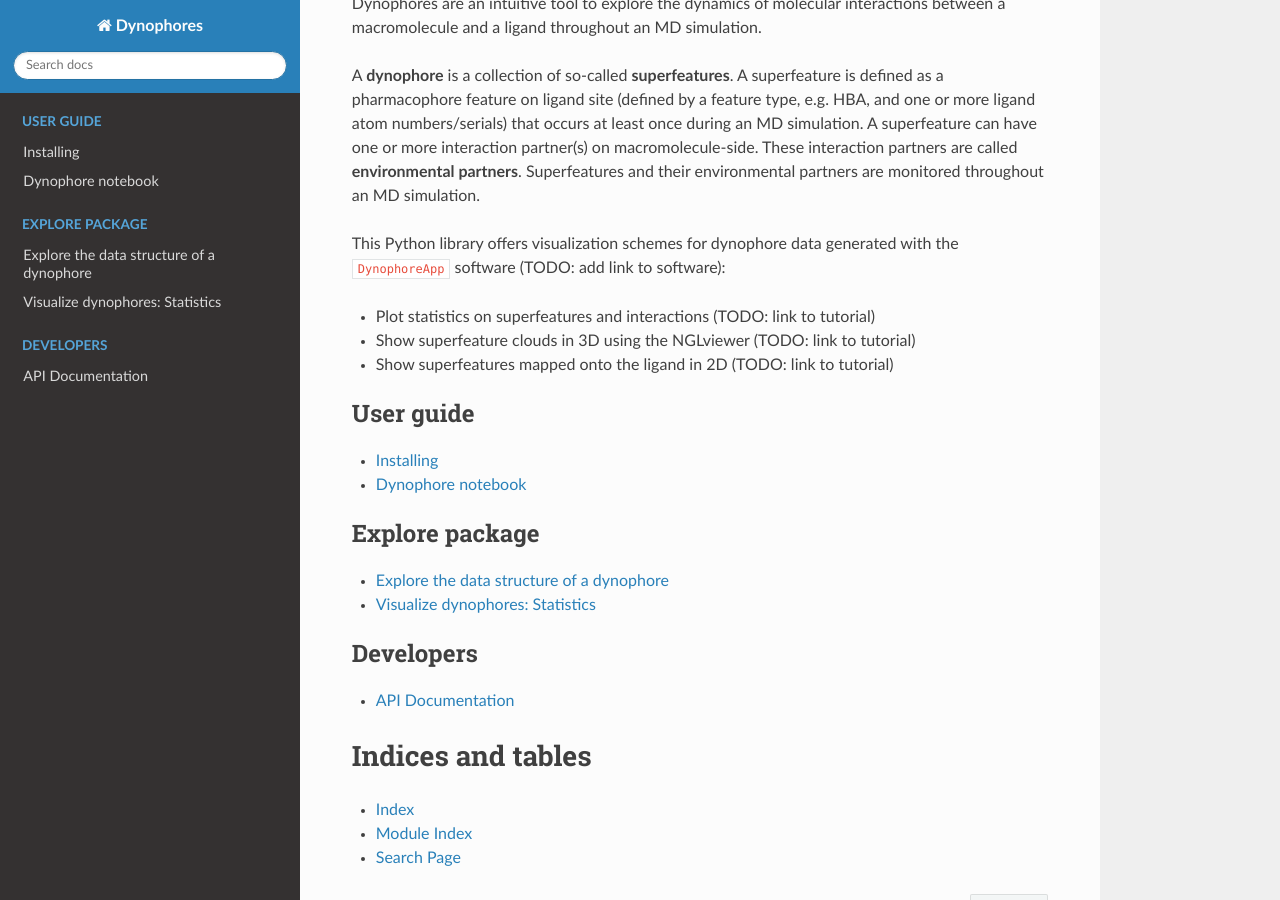
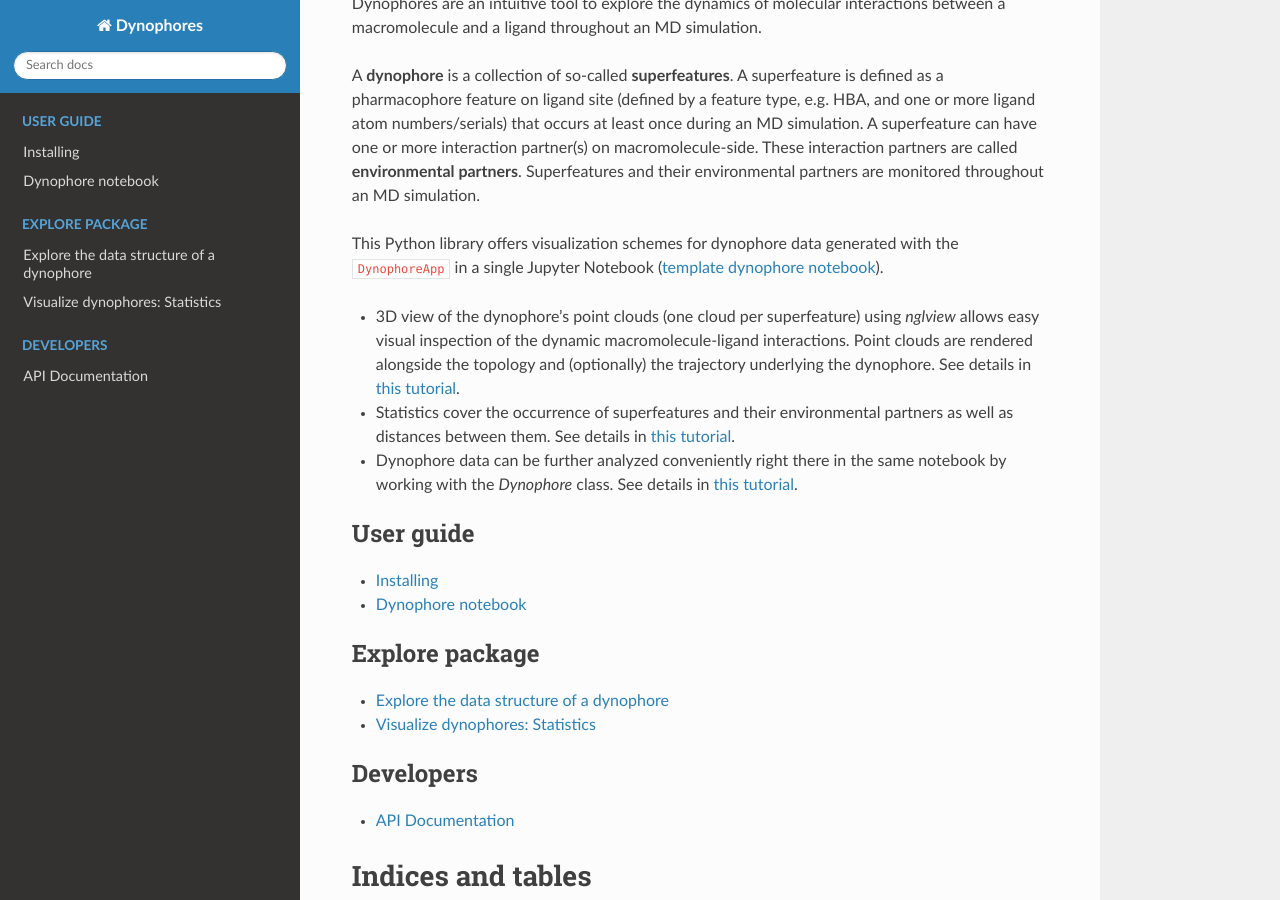
Before and after one commit to wolberlab/dynophores, a Sphinx documentation site: the page built from docs/index.rst, in a window 1280 px wide and 900 px high, scrolled down 541 px. Built offline with Sphinx 7.4.7 and the Read the Docs theme 2.0.0, drawn with Linux system fonts in a browser that asks for light colours; pages that are not in the unit, such as notebooks, are missing from menus; the version number could not be read and is left out.

Commit message:
Update package scope in docs/index.rst + add links to tutorials

```diff
--- a/docs/index.rst
+++ b/docs/index.rst
@@ -29,13 +29,14 @@ on macromolecule-side.
 These interaction partners are called **environmental partners**.
 Superfeatures and their environmental partners are monitored throughout an MD simulation.
 
+This Python library offers visualization schemes for dynophore data generated with the
+``DynophoreApp`` in a single Jupyter Notebook
+(`template dynophore notebook <https://dynophores.readthedocs.io/en/latest/tutorials/dynophore.html>`_).
 
-This Python library offers visualization schemes for dynophore data generated with the
-``DynophoreApp`` software (TODO: add link to software):
+- 3D view of the dynophore's point clouds (one cloud per superfeature) using `nglview` allows easy visual inspection of the dynamic macromolecule-ligand interactions. Point clouds are rendered alongside the topology and (optionally) the trajectory underlying the dynophore. See details in `this tutorial <https://dynophores.readthedocs.io/en/latest/tutorials/explore_view3d.html>`_.
+- Statistics cover the occurrence of superfeatures and their environmental partners as well as distances between them. See details in `this tutorial <https://dynophores.readthedocs.io/en/latest/tutorials/explore_plots.html>`_.
+- Dynophore data can be further analyzed conveniently right there in the same notebook by working with the `Dynophore` class. See details in `this tutorial <https://dynophores.readthedocs.io/en/latest/tutorials/explore_data.html>`_.
 
-- Plot statistics on superfeatures and interactions (TODO: link to tutorial)
-- Show superfeature clouds in 3D using the NGLviewer (TODO: link to tutorial)
-- Show superfeatures mapped onto the ligand in 2D (TODO: link to tutorial)
 
 .. toctree::
    :maxdepth: 1
```
